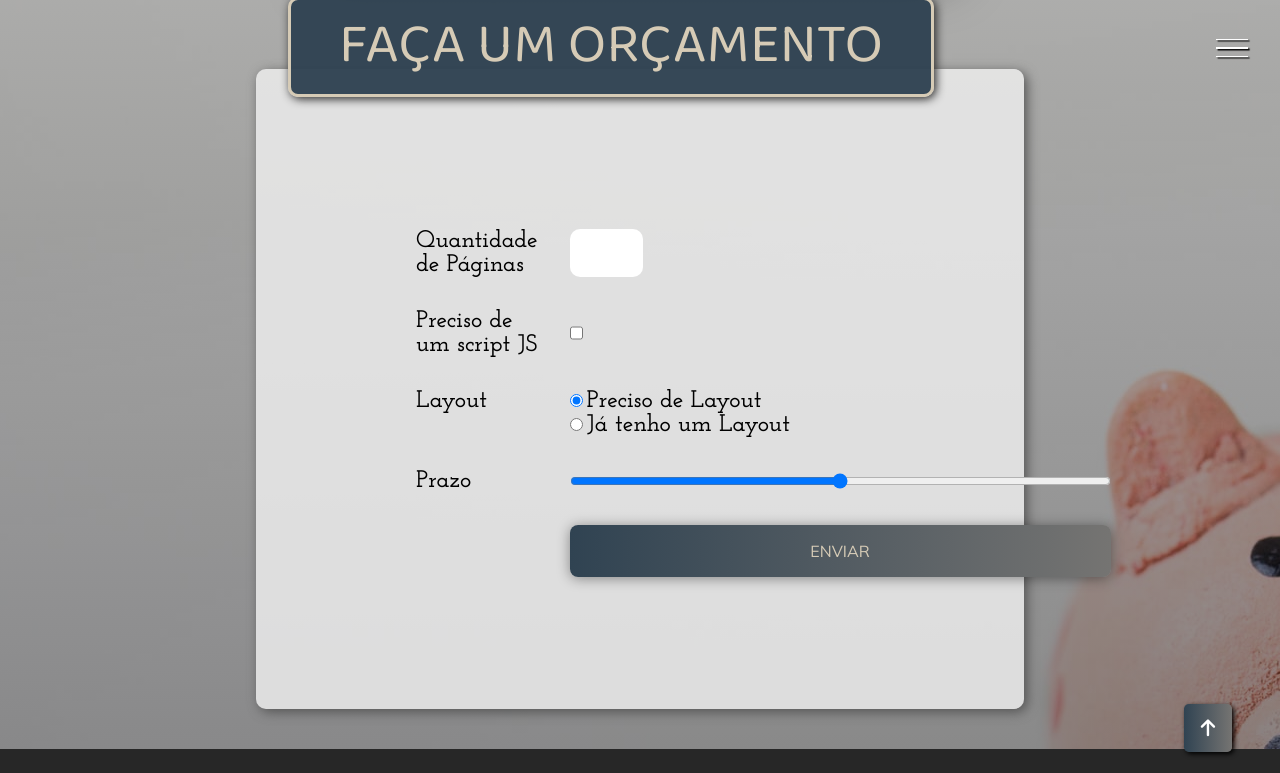
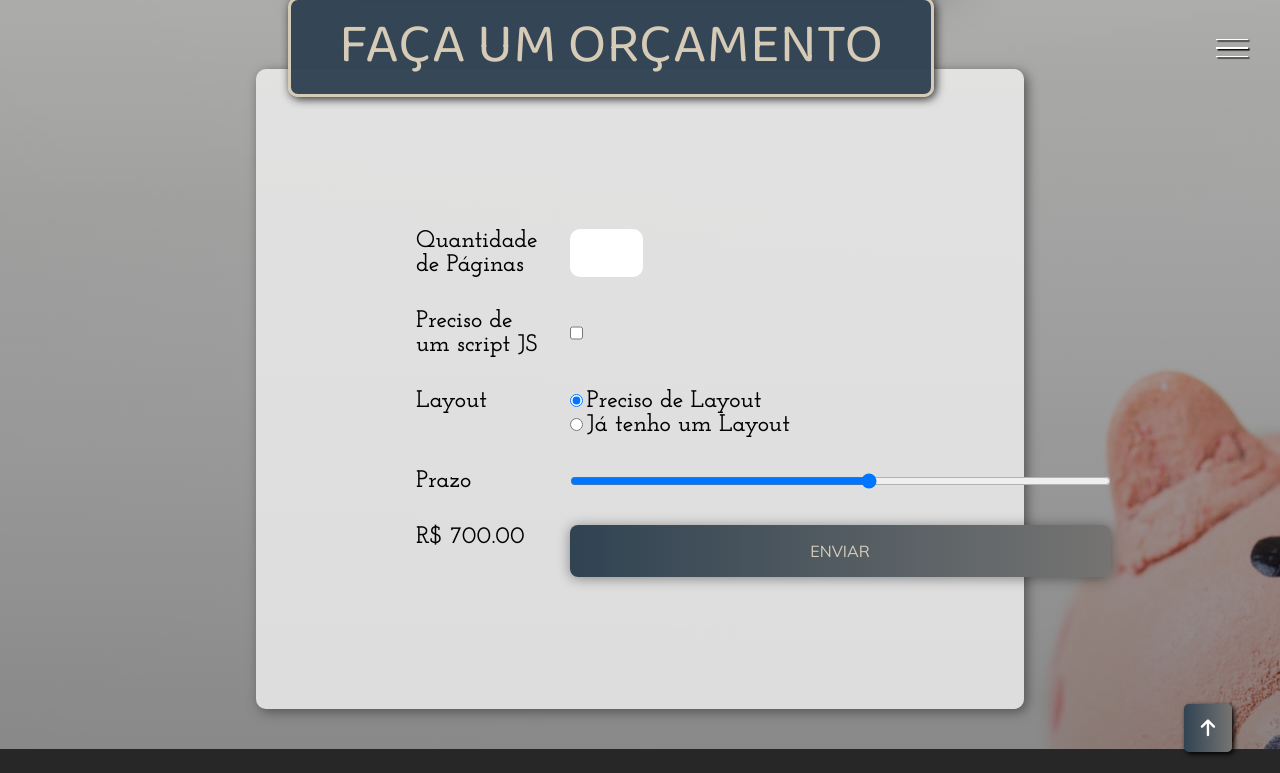
Before and after one commit to Luishenr0700/portifolio, a plain HTML site: page index.html in a window 1280 px wide. Both pictures are taken after a click on the radio button "Preciso de Layout". Shown: the part 3251-4024 px from the top of the page. Drawn offline with Linux system fonts and the light colour scheme.

Commit message:
:package: calculo de orcamento

```diff
--- a/index.html
+++ b/index.html
@@ -195,7 +195,8 @@
                         </div>
                     </div>
                     <label for="prazo">Prazo</label>
-                    <input type="range" name="prazo" id="prazo">
+                    <input type="range" name="prazo" id="prazo" min="1" max="10">
+                    <label id="preco">R$ 0,00</label>
                     <button class="btn btn-orcamento" type="submit">Enviar</button>
                 </form>
             </div>
--- a/script.js
+++ b/script.js
@@ -1,4 +1,29 @@
 
 document.querySelector(".hamburguer").addEventListener("click", () =>
     document.querySelector(".container").classList.toggle("show-menu")
-);
+)
+
+document.querySelector("#qtde").addEventListener("change", atualizarPreco)
+document.querySelector("#js").addEventListener("change", atualizarPreco)
+document.querySelector("#layout-sim").addEventListener("change", atualizarPreco)
+document.querySelector("#layout-nao").addEventListener("change", atualizarPreco)
+document.querySelector("#prazo").addEventListener("change", function(){
+    const prazo = document.querySelector("#prazo").value
+    document.querySelector("label[for=prazo]").innerHTML = `Prazo: ${prazo} semanas`
+    atualizarPreco()
+})
+
+function atualizarPreco(){
+    const qtde = document.querySelector("#qtde").value
+    const temJS = document.querySelector("#js").checked
+    const incluiLayout = document.querySelector("#layout-sim").checked
+    const prazo = document.querySelector("#prazo").value
+
+    let preco = qtde * 100
+    if (temJS) preco *= 1.1
+    if (incluiLayout) preco += 500
+    let taxaUrgencia = 1 - prazo*0.1
+    preco *= 1 + taxaUrgencia
+
+    document.querySelector("#preco").innerHTML = `R$ ${preco.toFixed(2)}`
+}
```
Also changed, not shown: 1 other file.
